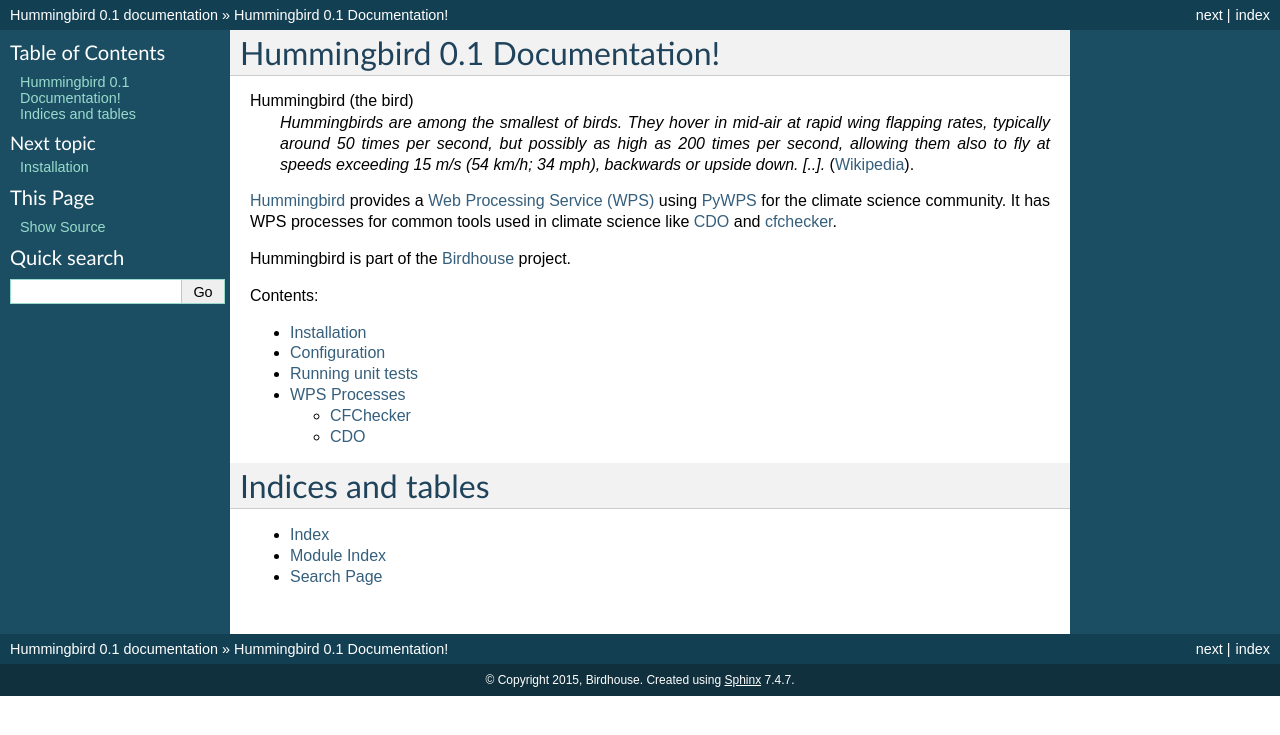
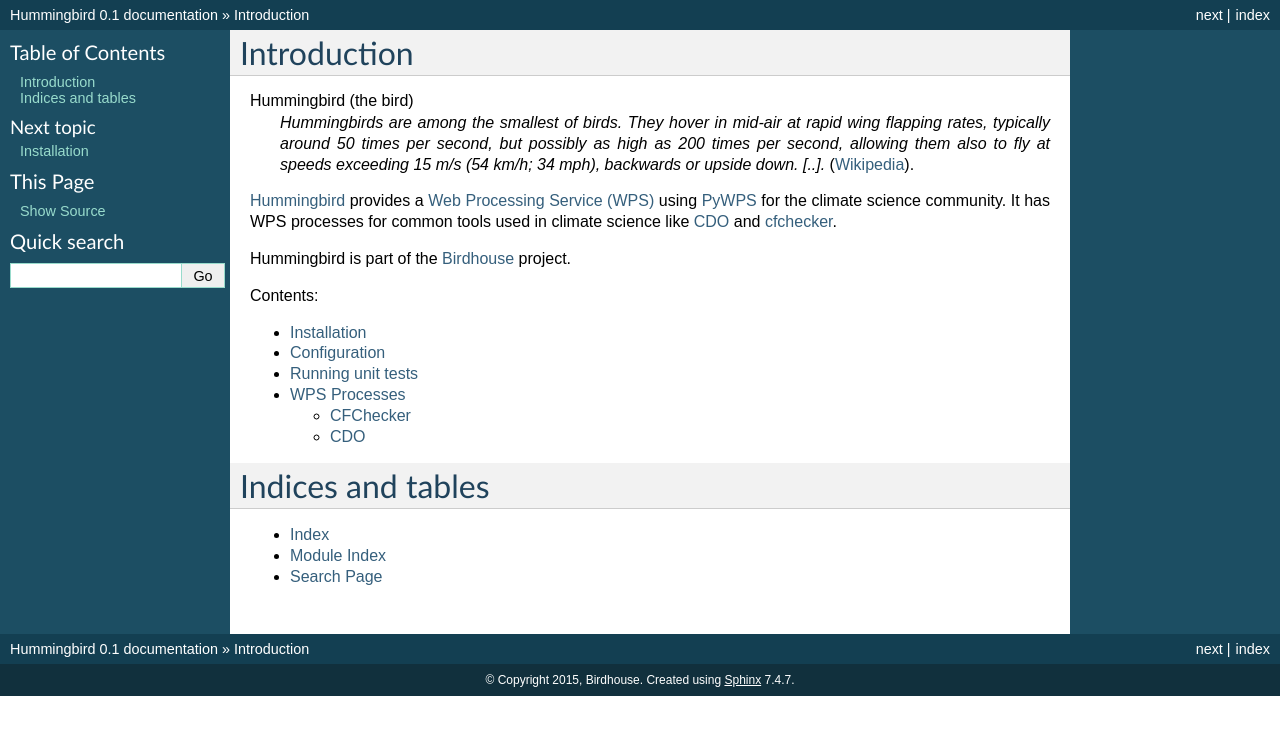
Before and after one commit to bird-house/hummingbird, a Sphinx documentation site: the page built from docs/source/index.rst, in a window 1280 px wide. Shown: the top 735 px of the page. Built offline with Sphinx 7.4.7, drawn with Linux system fonts in a browser that asks for light colours; some of the changed lines change nothing that is shown.

Commit message:
cleaned up docs

```diff
--- a/docs/source/index.rst
+++ b/docs/source/index.rst
@@ -3,8 +3,8 @@
    You can adapt this file completely to your liking, but it should at least
    contain the root `toctree` directive.
 
-Hummingbird |version| Documentation!
-=======================================
+Introduction
+============
 Hummingbird (the bird)
   *Hummingbirds are among the smallest of birds. They hover in mid-air at rapid wing flapping rates, typically around 50 times per second, but possibly as high as 200 times per second, allowing them also to fly at speeds exceeding 15 m/s (54 km/h; 34 mph), backwards or upside down. [..].* (`Wikipedia <https://en.wikipedia.org/wiki/Hummingbird>`_).
 
@@ -17,12 +17,10 @@
 .. toctree::
    :maxdepth: 2
 
-   installation/index
-   configuration/index
-   testing/index
+   installation
+   configuration
+   testing
    processes/index
-
-
 
 Indices and tables
 ==================
```
Also changed, not shown: docs/source/configuration.rst (renamed from docs/source/configuration/index.rst), docs/source/installation.rst (renamed from docs/source/installation/index.rst), docs/source/testing.rst (renamed from docs/source/testing/index.rst).
